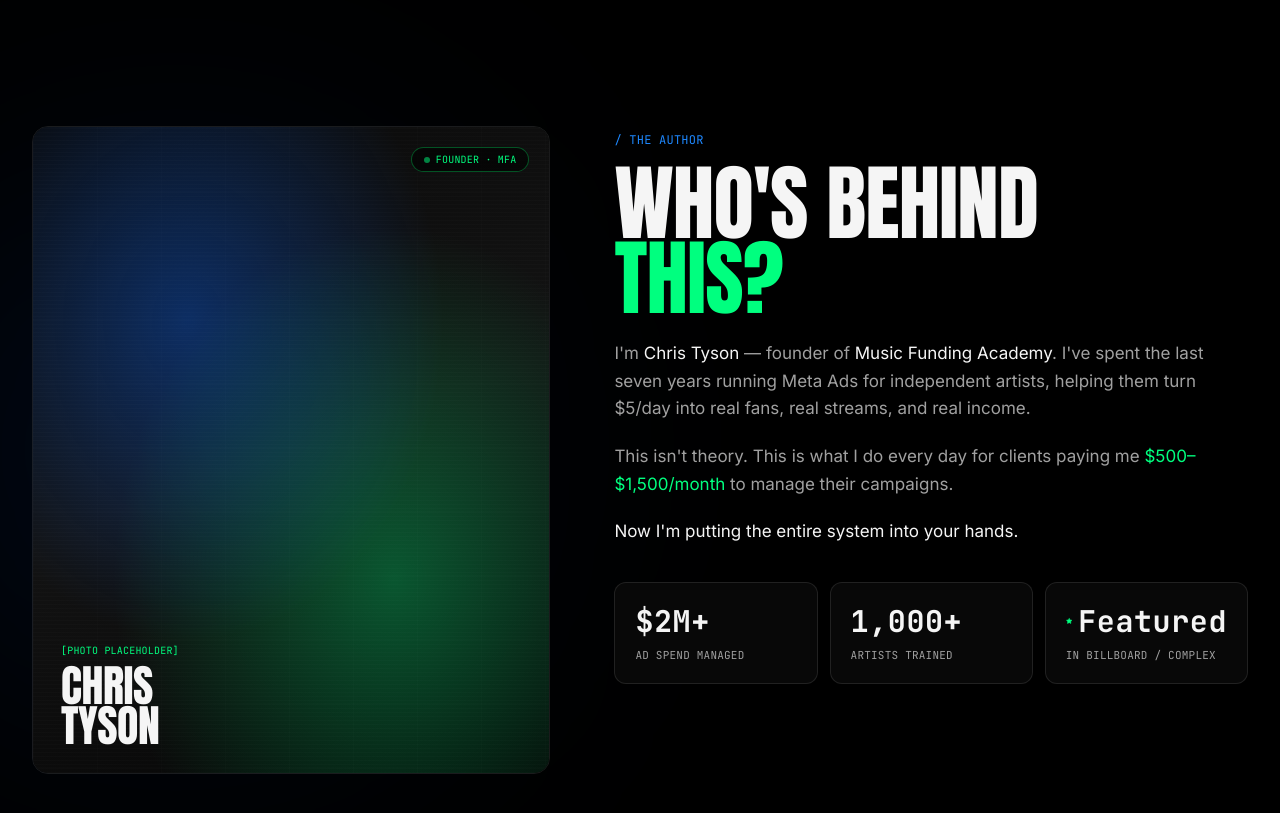
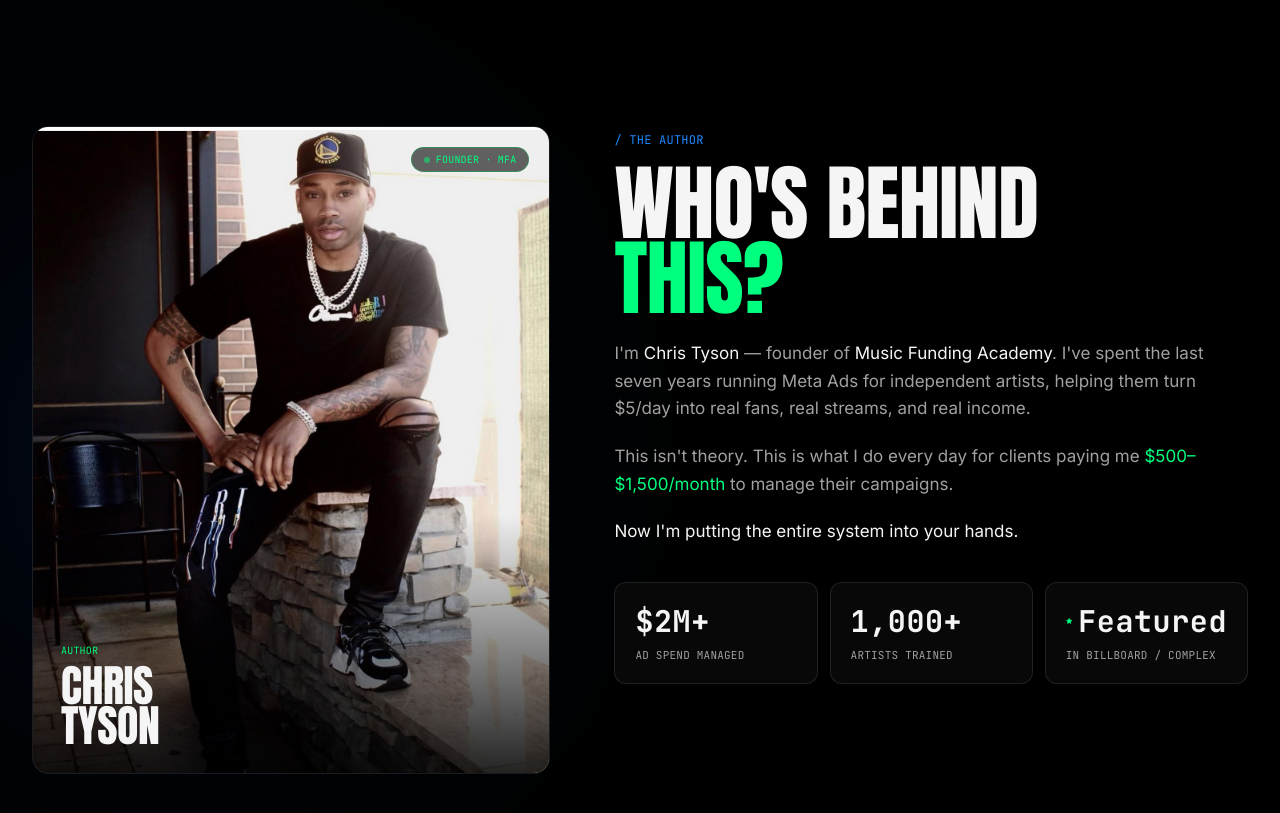
Before and after one commit to realchristyson/soundscore-crm, a Next.js app in the folder funnel/: page / in a window 1280 px wide. Shown: the part 5440-6253 px from the top of the page. Built offline with nearby package versions, Linux system fonts and the light colour scheme.

Commit message:
Landing AuthorSection: swap placeholder for chris.jpg with bottom gradient overlay

```diff
--- a/funnel/app/components/AuthorSection.tsx
+++ b/funnel/app/components/AuthorSection.tsx
@@ -40,10 +40,23 @@
               />
               <div className="absolute inset-0 grid-bg opacity-30" />
               <div className="absolute inset-0 scanlines opacity-40" />
+              <img
+                src="/images/chris.jpg"
+                alt="Chris Tyson"
+                className="absolute inset-0 size-full object-cover"
+              />
+              <div
+                aria-hidden
+                className="absolute inset-x-0 bottom-0 h-2/5"
+                style={{
+                  background:
+                    "linear-gradient(180deg, transparent 0%, rgba(0,0,0,0.85) 100%)",
+                }}
+              />
               <div className="absolute inset-0 flex items-end p-7">
-                <div>
+                <div className="relative">
                   <div className="mono-accent text-[10px] uppercase tracking-[0.3em] text-money-green-bright">
-                    [Photo Placeholder]
+                    Author
                   </div>
                   <div
                     className="headline-mega mt-2 text-off-white"
```
